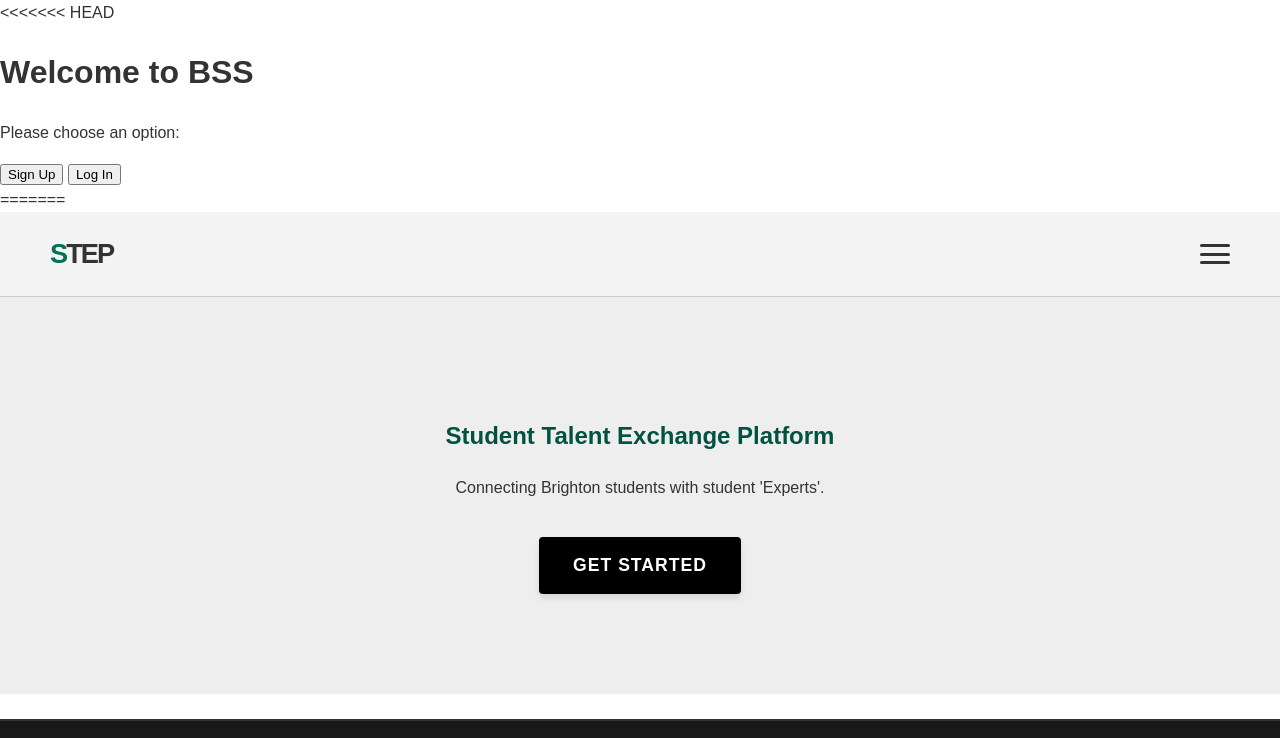
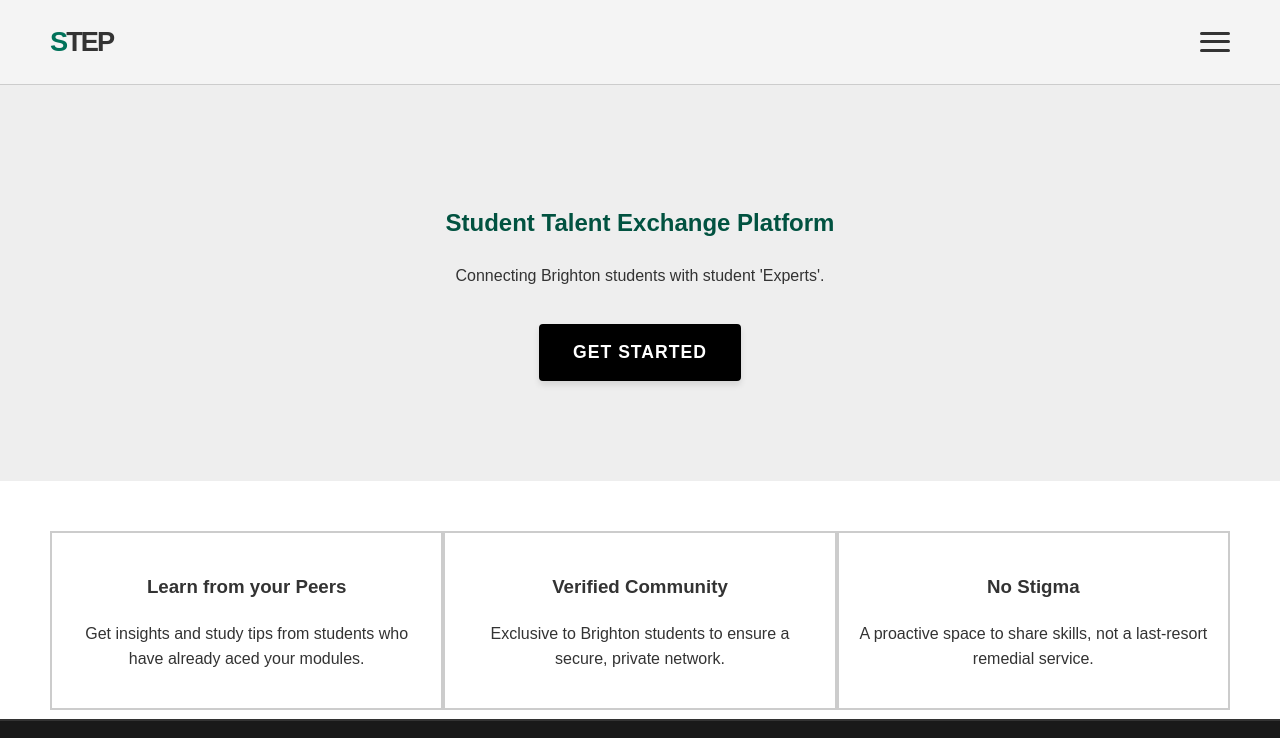
Before and after one commit to johannesosmomcdonald-dotcom/BSS_GroupProject, a website: page public/index.html in a window 1280 px wide. Shown: the top 738 px of the page. Drawn offline with Linux system fonts and the light colour scheme; files that its build step writes are made by us from their sources; files whose address does not match are found by name.

Commit message:
fixing syntax

```diff
--- a/public/index.html
+++ b/public/index.html
@@ -1,29 +1,3 @@
-<<<<<<< HEAD
-<!-- index.html -->
-<!DOCTYPE html>
-<html lang="en">
-
-<head>
-    <meta charset="UTF-8">
-    <meta name="viewport" content="width=device-width, initial-scale=1.0">
-    <title>Home</title>
-    <style>
-
-    </style>
-</head>
-
-<body>
-    <div class="container">
-        <h1>Welcome to BSS</h1>
-        <p>Please choose an option:</p>
-
-        <button onclick="location.href='sign_up.html'">Sign Up</button>
-        <button onclick="location.href='login.html'">Log In</button>
-    </div>
-</body>
-
-</html>
-=======
 <!doctype html>
 <html lang="en">
 
@@ -34,7 +8,7 @@
 		<meta name="viewport" content="width=device-width, initial-scale=1">
 
 
-		<link href="css/style.css" rel="stylesheet">
+		<link href="style.css" rel="stylesheet">
 
 	</head>
 
@@ -163,5 +137,3 @@
 <script src="javascript/top.js"></script>
 </body>
 </html>
-
->>>>>>> 143a869 (merging a mix of Hannahs and Toms work)
```
